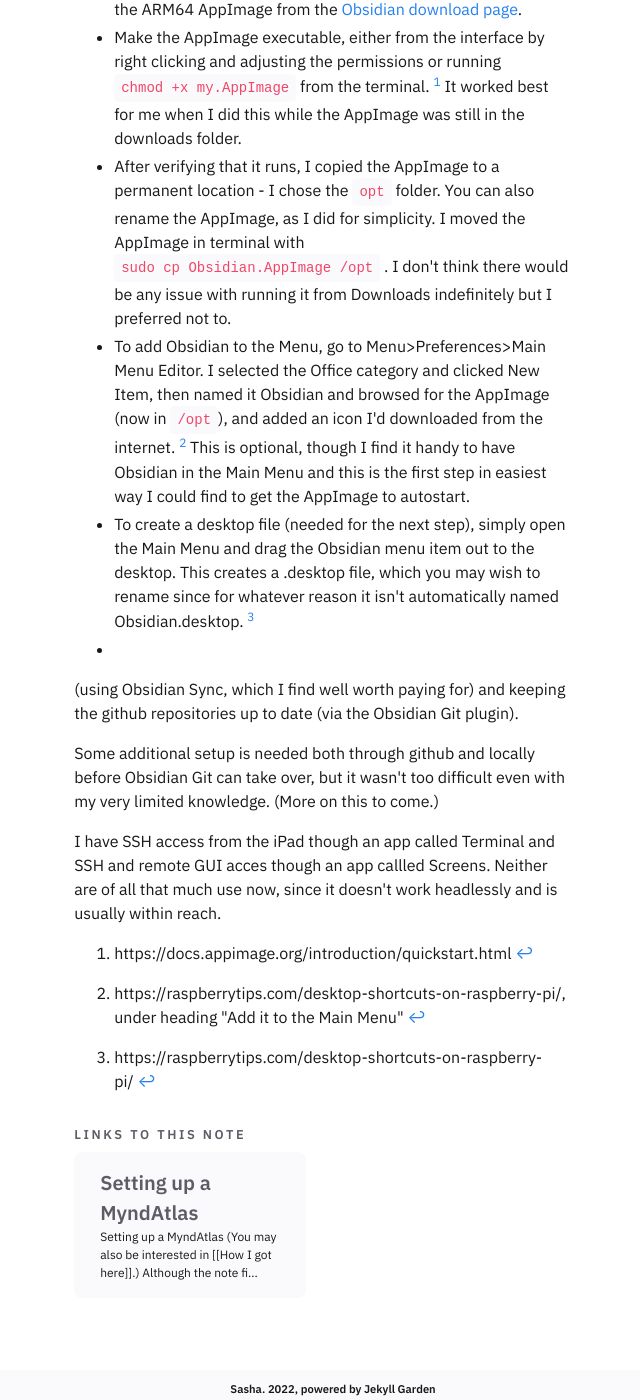
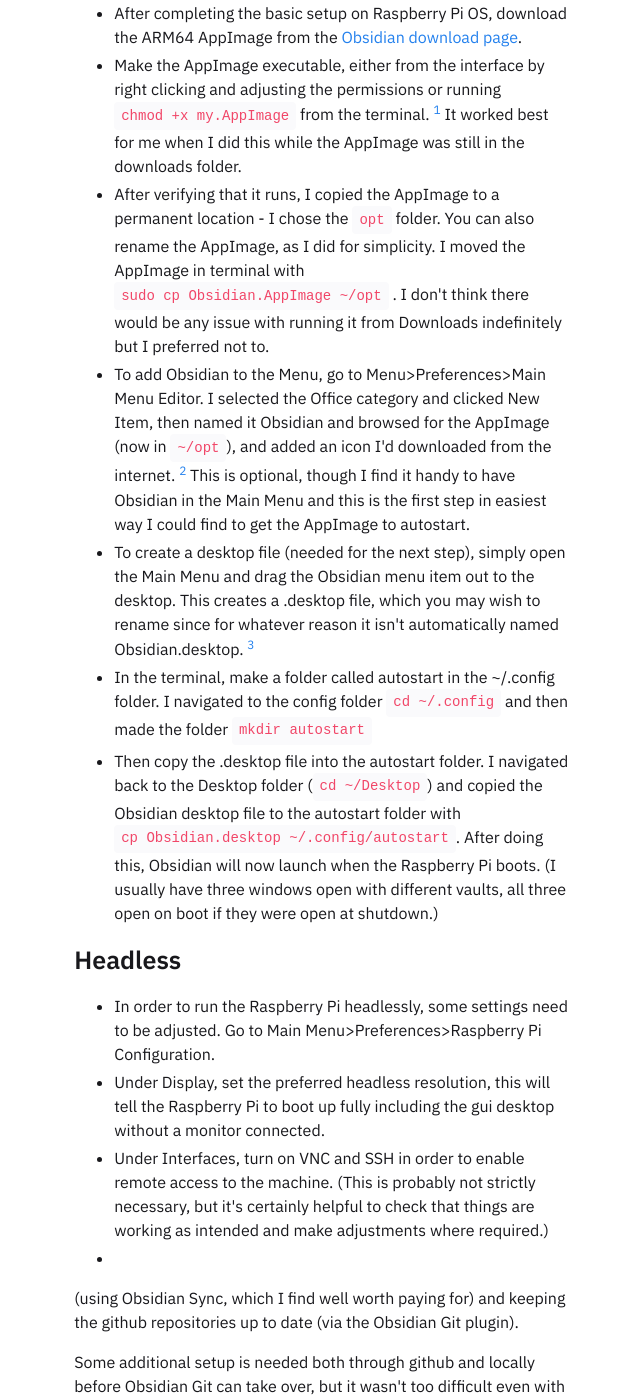
Before and after one commit to myndatlas/myndatlas.github.io, a Jekyll site: the page built from _notes/Public/Raspberry Pi 400.md, in a window 1280 px wide and 1400 px high, scrolled down 921 px. Shown: the whole window, without its empty margins (317-957 px from the left). Built offline with Jekyll 4.4.1, drawn with Linux system fonts in a browser that asks for light colours; some of the changed text lies outside the part shown.

Commit message:
vault backup: 2022-04-10 11:11:51

```diff
--- a/_notes/Public/Raspberry Pi 400.md
+++ b/_notes/Public/Raspberry Pi 400.md
@@ -13,17 +13,25 @@ Note: I am very much a novice with these things and stumbled my way though this
 
 ---
 ### How I set up my Raspberry Pi 400
+
 #### 64-bit Raspberry Pi OS, booting from SSD
 - For Obsidian to work, a 64-bit version of the OS is necessary. I imaged my USB SSD with the full 64-bit Raspberry Pi OS via the [Raspberry Pi Imager](https://www.raspberrypi.com/news/raspberry-pi-imager-imaging-utility/).
 - The Raspberry Pi 400 automatically boots from the external drive when no SD card is present. I believe this is also true of the Raspberry Pi 4, and some earlier models can be configured to boot from USB as well. I chose to get an SSD both for reasons of speed and longevity since the kind of incremental and random read/write activity I'm doing with Obsidian has a high liklihood of chewing through SD cards.
+
 #### Obsidian AppImage and Autostart
 - After completing the basic setup on Raspberry Pi OS, download the ARM64 AppImage from the [Obsidian download page](https://obsidian.md/download).
 - Make the AppImage executable, either from the interface by right clicking and adjusting the permissions or running `chmod +x my.AppImage` from the terminal. [^1] It worked best for me when I did this while the AppImage was still in the downloads folder.
-- After verifying that it runs, I copied the AppImage to a permanent location - I chose the `opt` folder. You can also rename the AppImage, as I did for simplicity. I moved the AppImage in terminal with `sudo cp Obsidian.AppImage /opt` .  I don't think there would be any issue with running it from Downloads indefinitely but I preferred not to.
-- To add Obsidian to the Menu, go to Menu>Preferences>Main Menu Editor. I selected the Office category and clicked New Item, then named it Obsidian and browsed for the AppImage (now in `/opt`), and added an icon I'd downloaded from the internet. [^2] This is optional, though I find it handy to have Obsidian in the Main Menu and this is the first step in easiest way I could find to get the AppImage to autostart.
+- After verifying that it runs, I copied the AppImage to a permanent location - I chose the `opt` folder. You can also rename the AppImage, as I did for simplicity. I moved the AppImage in terminal with `sudo cp Obsidian.AppImage ~/opt` .  I don't think there would be any issue with running it from Downloads indefinitely but I preferred not to.
+- To add Obsidian to the Menu, go to Menu>Preferences>Main Menu Editor. I selected the Office category and clicked New Item, then named it Obsidian and browsed for the AppImage (now in `~/opt`), and added an icon I'd downloaded from the internet. [^2] This is optional, though I find it handy to have Obsidian in the Main Menu and this is the first step in easiest way I could find to get the AppImage to autostart.
 - To create a desktop file (needed for the next step), simply open the Main Menu and drag the Obsidian menu item out to the desktop. This creates a .desktop file, which you may wish to rename since for whatever reason it isn't automatically named Obsidian.desktop. [^3]
+- In the terminal, make a folder called autostart in the ~/.config folder. I navigated to the config folder `cd ~/.config` and then made the folder `mkdir autostart`
+- Then copy the .desktop file into the autostart folder. I navigated back to the Desktop folder (`cd ~/Desktop`)  and copied the Obsidian desktop file to the autostart folder with `cp Obsidian.desktop ~/.config/autostart`.  After doing this, Obsidian will now launch when the Raspberry Pi boots. (I usually have three windows open with different vaults, all three open on boot if they were open at shutdown.)
+
+### Headless
+- In order to run the Raspberry Pi headlessly, some settings need to be adjusted. Go to Main Menu>Preferences>Raspberry Pi Configuration.
+- Under Display, set the preferred headless resolution, this will tell the Raspberry Pi to boot up fully including the gui desktop without a monitor connected.
+- Under Interfaces, turn on VNC and SSH in order to enable remote access to the machine. (This is probably not strictly necessary, but it's certainly helpful to check that things are working as intended and make adjustments where required.)
 -
-
 
 (using Obsidian Sync, which I find well worth paying for) and keeping the github repositories up to date (via the Obsidian Git plugin).
 
```
Also changed, not shown: other parts of _notes/Public/Raspberry Pi 400.md (+1 -1 lines).
